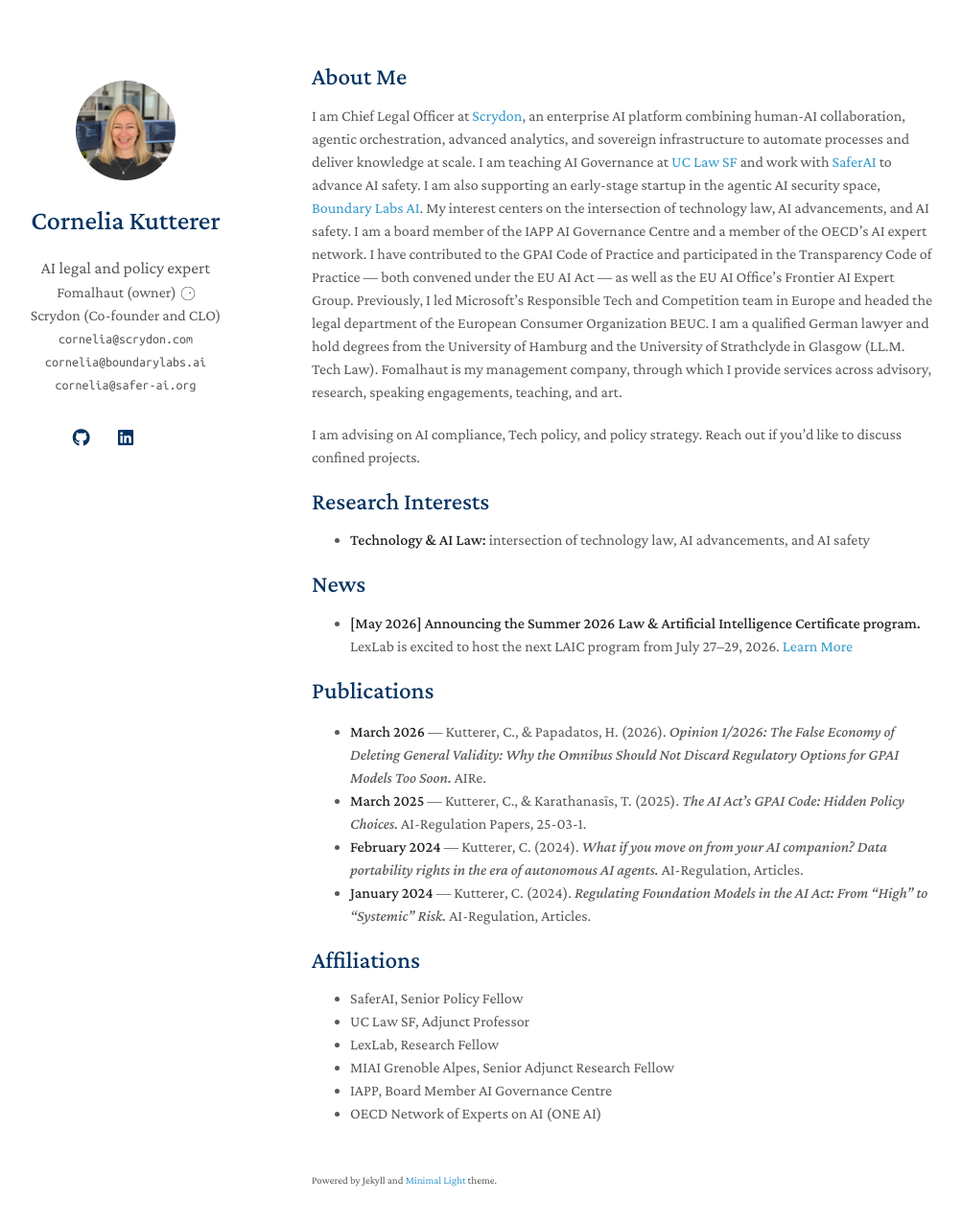
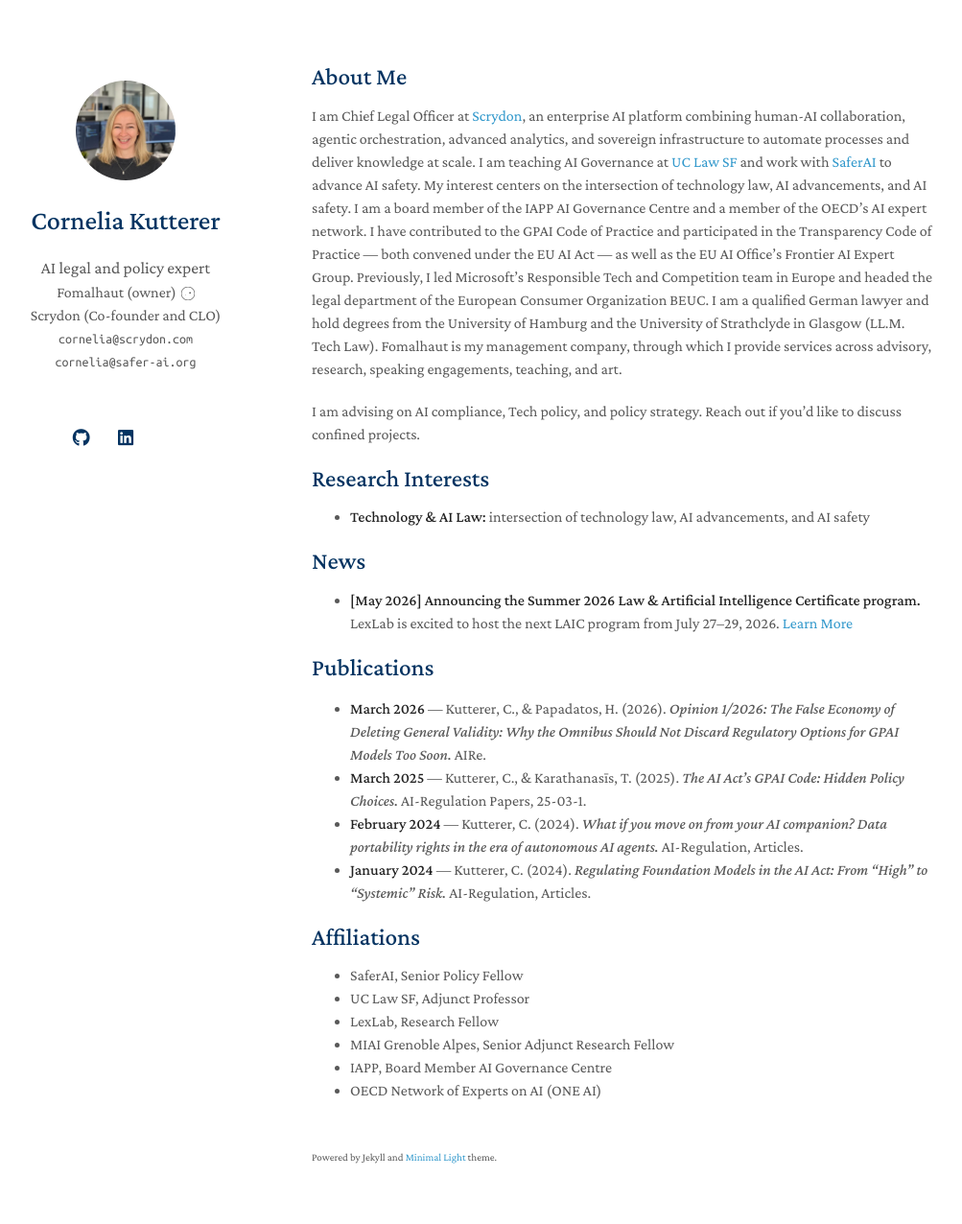
Before and after one commit to Fomalhautck/fomalhautck.github.io, a Jekyll site: the page built from index.md, in a window 1280 px wide and 1311 px high. Shown: the top 1276 px of the window at 96% size, without its empty margins (145-1148 px from the left). Built offline with Jekyll 4.4.1, drawn with Linux system fonts in a browser that asks for light colours; a style sheet for code colours, icons or effects is not loaded; our own code applies the rules of GitHub Pages for plain Markdown files.

Commit message:
Remove Boundary Labs mention and email from About Me
Co-Authored-By: Claude Opus 4.8 (1M context) <noreply@anthropic.com>

```diff
--- a/_config.yml
+++ b/_config.yml
@@ -4,8 +4,7 @@ position: AI legal and policy expert
 affiliation: Fomalhaut (owner)
 affiliation_2: Scrydon (Co-founder and CLO)
 email: cornelia@scrydon.com
-email_2: cornelia@boundarylabs.ai
-email_3: cornelia@safer-ai.org
+email_2: cornelia@safer-ai.org
 
 # Search Engine Optimization (SEO)
 # The following information is used to improve the website traffic from search engines, e.g., Google.
--- a/index.md
+++ b/index.md
@@ -4,7 +4,7 @@ layout: homepage
 
 ## About Me
 
-I am Chief Legal Officer at [Scrydon](https://scrydon.com/), an enterprise AI platform combining human-AI collaboration, agentic orchestration, advanced analytics, and sovereign infrastructure to automate processes and deliver knowledge at scale. I am teaching AI Governance at [UC Law SF](https://www.uclawsf.edu/people/cornelia-kutterer-2/) and work with [SaferAI](https://www.safer-ai.org/) to advance AI safety. I am also supporting an early-stage startup in the agentic AI security space, [Boundary Labs AI](https://boundarylabs.ai/). My interest centers on the intersection of technology law, AI advancements, and AI safety. I am a board member of the IAPP AI Governance Centre and a member of the OECD’s AI expert network. I have contributed to the GPAI Code of Practice and participated in the Transparency Code of Practice — both convened under the EU AI Act — as well as the EU AI Office’s Frontier AI Expert Group. Previously, I led Microsoft’s Responsible Tech and Competition team in Europe and headed the legal department of the European Consumer Organization BEUC. I am a qualified German lawyer and hold degrees from the University of Hamburg and the University of Strathclyde in Glasgow (LL.M. Tech Law). Fomalhaut is my management company, through which I provide services across advisory, research, speaking engagements, teaching, and art.
+I am Chief Legal Officer at [Scrydon](https://scrydon.com/), an enterprise AI platform combining human-AI collaboration, agentic orchestration, advanced analytics, and sovereign infrastructure to automate processes and deliver knowledge at scale. I am teaching AI Governance at [UC Law SF](https://www.uclawsf.edu/people/cornelia-kutterer-2/) and work with [SaferAI](https://www.safer-ai.org/) to advance AI safety. My interest centers on the intersection of technology law, AI advancements, and AI safety. I am a board member of the IAPP AI Governance Centre and a member of the OECD’s AI expert network. I have contributed to the GPAI Code of Practice and participated in the Transparency Code of Practice — both convened under the EU AI Act — as well as the EU AI Office’s Frontier AI Expert Group. Previously, I led Microsoft’s Responsible Tech and Competition team in Europe and headed the legal department of the European Consumer Organization BEUC. I am a qualified German lawyer and hold degrees from the University of Hamburg and the University of Strathclyde in Glasgow (LL.M. Tech Law). Fomalhaut is my management company, through which I provide services across advisory, research, speaking engagements, teaching, and art.
 
 I am advising on AI compliance, Tech policy, and policy strategy. Reach out if you'd like to discuss confined projects.
 
```
